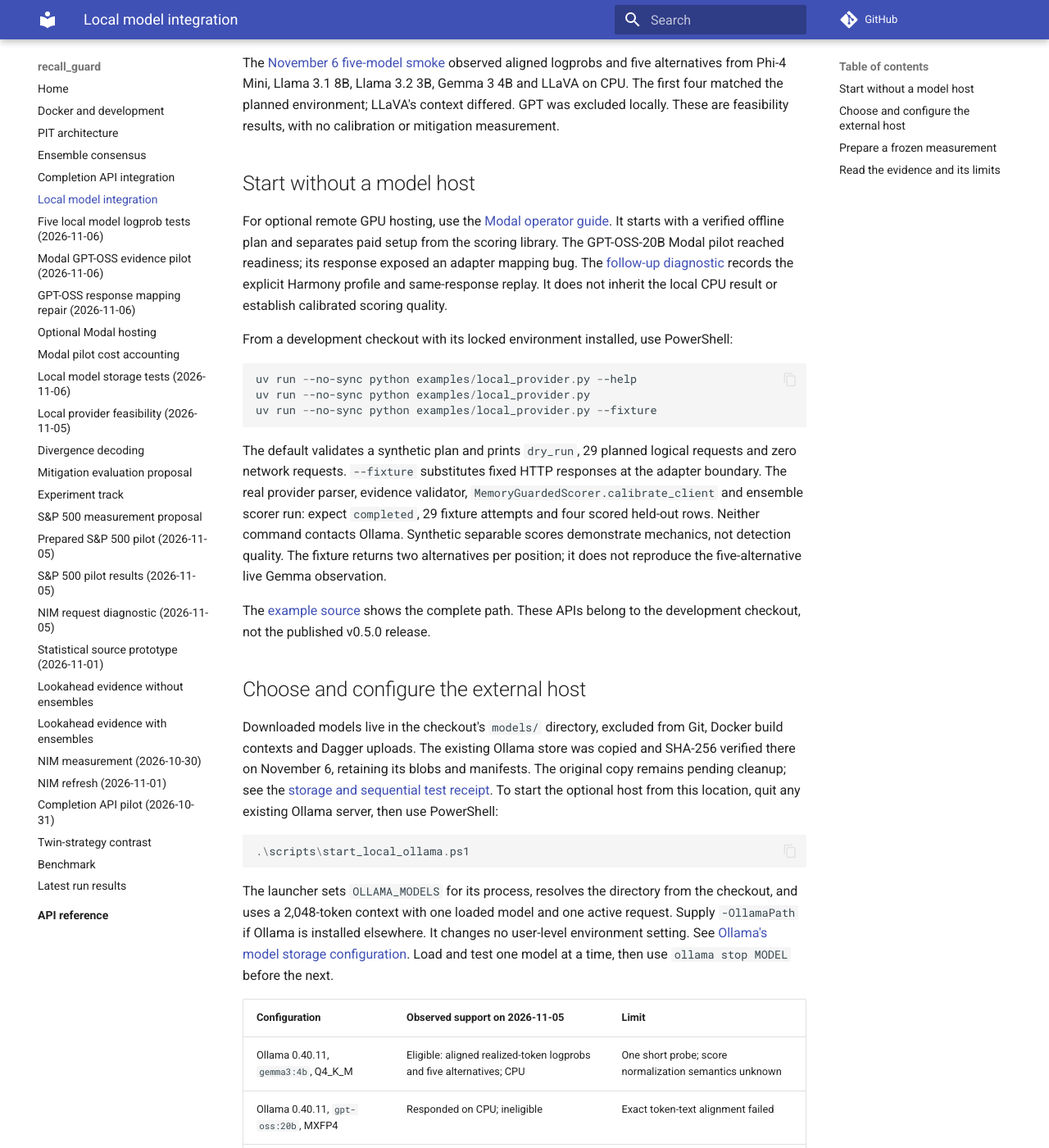
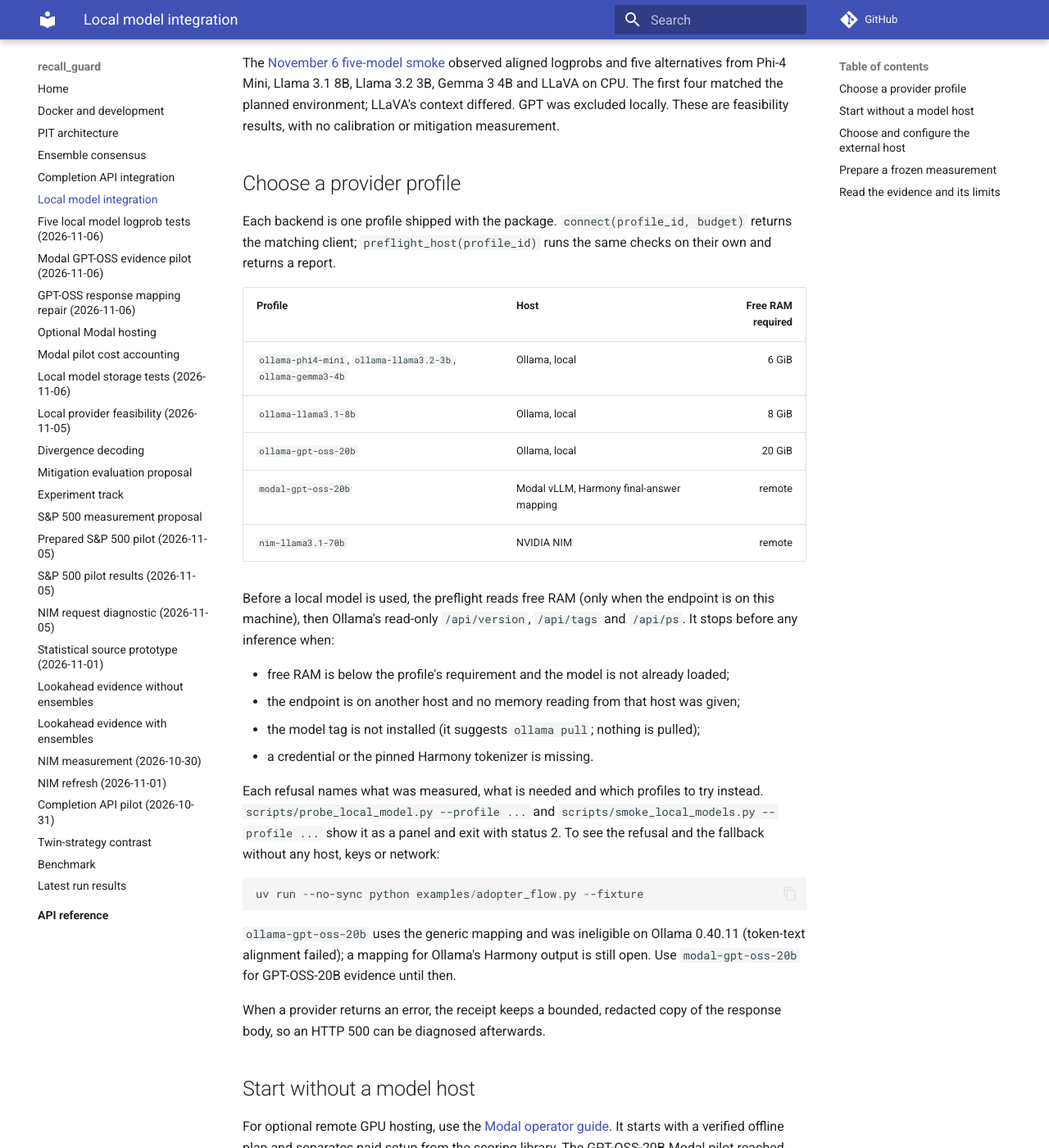
Before and after one commit to norandom/memguard_alpha, an MkDocs documentation site: the page built from docs/local-provider.md, in a window 1280 px wide and 1400 px high, scrolled down 327 px. Shown: the whole window at 82% size. Built offline with MkDocs 1.6.1 and Material for MkDocs 9.7.7, drawn with Linux system fonts in a browser that asks for light colours; comment, search, counter and statistics services are not loaded.

Commit message:
docs(adopter): document provider profiles and the memory preflight (release-1.0 M1.5b)
Co-Authored-By: Claude Opus 5.5 <noreply@anthropic.com>

````diff
--- a/docs/local-provider.md
+++ b/docs/local-provider.md
@@ -15,6 +15,45 @@ aligned logprobs and five alternatives from Phi-4 Mini, Llama 3.1 8B, Llama 3.2
 Gemma 3 4B and LLaVA on CPU. The first four matched the planned environment;
 LLaVA's context differed. GPT was excluded locally. These are feasibility results,
 with no calibration or mitigation measurement.
+
+## Choose a provider profile
+
+Each backend is one profile shipped with the package. `connect(profile_id, budget)`
+returns the matching client; `preflight_host(profile_id)` runs the same checks
+on their own and returns a report.
+
+| Profile | Host | Free RAM required |
+| --- | --- | ---: |
+| `ollama-phi4-mini`, `ollama-llama3.2-3b`, `ollama-gemma3-4b` | Ollama, local | 6 GiB |
+| `ollama-llama3.1-8b` | Ollama, local | 8 GiB |
+| `ollama-gpt-oss-20b` | Ollama, local | 20 GiB |
+| `modal-gpt-oss-20b` | Modal vLLM, Harmony final-answer mapping | remote |
+| `nim-llama3.1-70b` | NVIDIA NIM | remote |
+
+Before a local model is used, the preflight reads free RAM (only when the
+endpoint is on this machine), then Ollama's read-only `/api/version`, `/api/tags`
+and `/api/ps`. It stops before any inference when:
+
+- free RAM is below the profile's requirement and the model is not already loaded;
+- the endpoint is on another host and no memory reading from that host was given;
+- the model tag is not installed (it suggests `ollama pull`; nothing is pulled);
+- a credential or the pinned Harmony tokenizer is missing.
+
+Each refusal names what was measured, what is needed and which profiles to try
+instead. `scripts/probe_local_model.py --profile ...` and
+`scripts/smoke_local_models.py --profile ...` show it as a panel and exit with
+status 2. To see the refusal and the fallback without any host, keys or network:
+
+```powershell
+uv run --no-sync python examples/adopter_flow.py --fixture
+```
+
+`ollama-gpt-oss-20b` uses the generic mapping and was ineligible on Ollama 0.40.11
+(token-text alignment failed); a mapping for Ollama's Harmony output is still open.
+Use `modal-gpt-oss-20b` for GPT-OSS-20B evidence until then.
+
+When a provider returns an error, the receipt keeps a bounded, redacted copy of
+the response body, so an HTTP 500 can be diagnosed afterwards.
 
 ## Start without a model host
 
````
Also changed, not shown: .kiro/specs/release-1.0/tasks.md (+3 -3 lines), README.md (+49 -9 lines), 1 other file.
